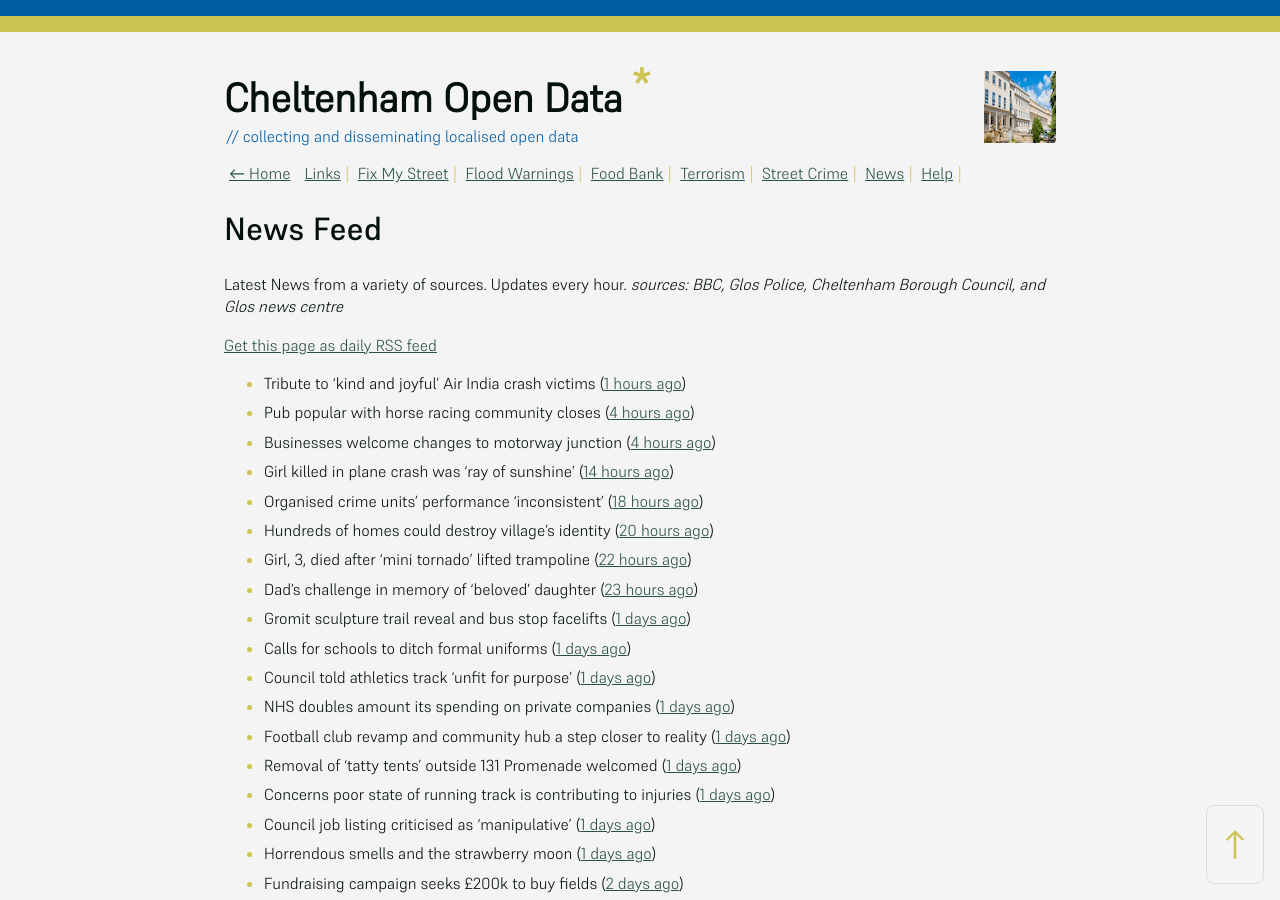
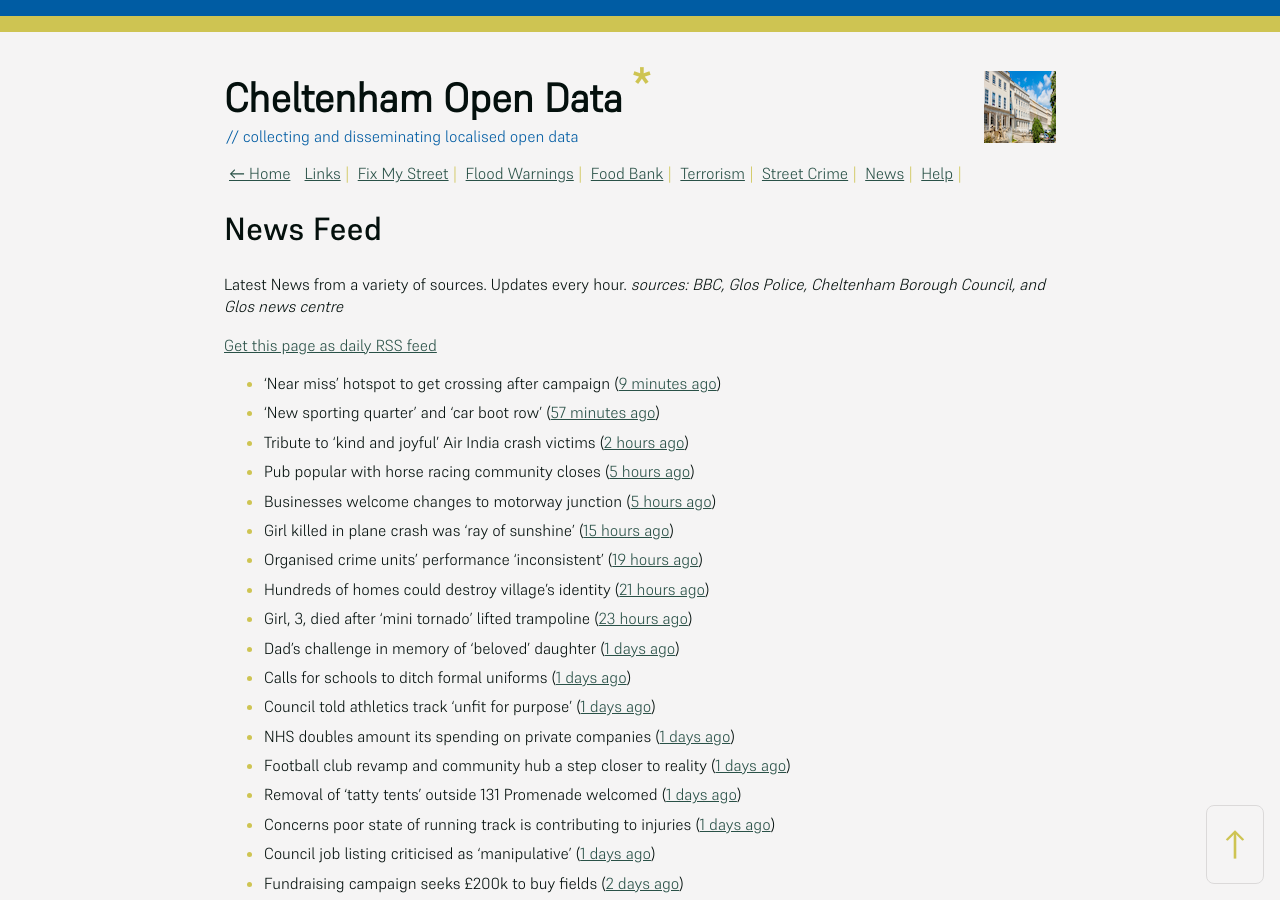
Before and after one commit to mat-0/cheltenham-open-data, a Jekyll site: the page built from _pages/news.md, in a window 1280 px wide and 900 px high. Built offline with Jekyll 4.4.1, drawn with Linux system fonts in a browser that asks for light colours.

Commit message:
Updated 2025-06-13 10:58:03

```diff
--- a/_pages/news.md
+++ b/_pages/news.md
@@ -12,15 +12,16 @@ _sources: BBC, Glos Police, Cheltenham Borough Council, and Glos news centre_
 [Get this page as daily RSS feed](/daily.rss)
 
 <!-- news_marker starts -->
-- Tribute to 'kind and joyful' Air India crash victims ([1 hours ago](https://www.bbc.com/news/articles/c20qv62dxq6o))
-- Pub popular with horse racing community closes ([4 hours ago](https://www.bbc.com/news/articles/czel4g51keno))
-- Businesses welcome changes to motorway junction ([4 hours ago](https://www.bbc.com/news/articles/c4gk1xllmrro))
-- Girl killed in plane crash was 'ray of sunshine' ([14 hours ago](https://www.bbc.com/news/articles/cq69npp0l9no))
-- Organised crime units' performance 'inconsistent' ([18 hours ago](https://www.bbc.com/news/articles/c8rezd6j42vo))
-- Hundreds of homes could destroy village's identity ([20 hours ago](https://www.bbc.com/news/articles/cdj9vnpx82po))
-- Girl, 3, died after 'mini tornado' lifted trampoline ([22 hours ago](https://www.bbc.com/news/articles/cx2j9p12m52o))
-- Dad's challenge in memory of 'beloved' daughter ([23 hours ago](https://www.bbc.com/news/articles/c3e5qzklpzpo))
-- Gromit sculpture trail reveal and bus stop facelifts ([1 days ago](https://www.bbc.com/news/articles/c706p9w35xeo))
+- 'Near miss' hotspot to get crossing after campaign ([9 minutes ago](https://www.bbc.com/news/articles/ckg75mj80kno))
+- 'New sporting quarter' and 'car boot row' ([57 minutes ago](https://www.bbc.com/news/articles/c249e52vp45o))
+- Tribute to 'kind and joyful' Air India crash victims ([2 hours ago](https://www.bbc.com/news/articles/c20qv62dxq6o))
+- Pub popular with horse racing community closes ([5 hours ago](https://www.bbc.com/news/articles/czel4g51keno))
+- Businesses welcome changes to motorway junction ([5 hours ago](https://www.bbc.com/news/articles/c4gk1xllmrro))
+- Girl killed in plane crash was 'ray of sunshine' ([15 hours ago](https://www.bbc.com/news/articles/cq69npp0l9no))
+- Organised crime units' performance 'inconsistent' ([19 hours ago](https://www.bbc.com/news/articles/c8rezd6j42vo))
+- Hundreds of homes could destroy village's identity ([21 hours ago](https://www.bbc.com/news/articles/cdj9vnpx82po))
+- Girl, 3, died after 'mini tornado' lifted trampoline ([23 hours ago](https://www.bbc.com/news/articles/cx2j9p12m52o))
+- Dad's challenge in memory of 'beloved' daughter ([1 days ago](https://www.bbc.com/news/articles/c3e5qzklpzpo))
 - Calls for schools to ditch formal uniforms ([1 days ago](https://www.bbc.com/news/articles/c79eg0w59y8o))
 - Council told athletics track 'unfit for purpose' ([1 days ago](https://www.bbc.com/news/articles/cvg76n7dxn9o))
 - NHS doubles amount its spending on private companies ([1 days ago](https://www.bbc.com/news/articles/cy0jzvxwr4xo))
@@ -28,7 +29,6 @@ _sources: BBC, Glos Police, Cheltenham Borough Council, and Glos news centre_
 - Removal of ‘tatty tents’ outside 131 Promenade welcomed ([1 days ago](https://gloucesternewscentre.co.uk/removal-of-tatty-tents-outside-131-promenade-welcomed/))
 - Concerns poor state of running track is contributing to injuries ([1 days ago](https://gloucesternewscentre.co.uk/concerns-poor-state-of-running-track-is-contributing-to-injuries/))
 - Council job listing criticised as 'manipulative' ([1 days ago](https://www.bbc.com/news/articles/c74qk45gxygo))
-- Horrendous smells and the strawberry moon ([1 days ago](https://www.bbc.com/news/articles/c2lk8l1ypxko))
 - Fundraising campaign seeks £200k to buy fields ([2 days ago](https://www.bbc.com/news/articles/c365lx9x187o))
 - The school sport no longer just for a rainy day ([2 days ago](https://www.bbc.com/news/articles/clygej1emezo))
 - Hospice grounds in full bloom for popular open gardens event ([2 days ago](https://gloucesternewscentre.co.uk/hospice-grounds-in-full-bloom-for-popular-open-gardens-event/))
```
Also changed, not shown: _data/flood.json (+5 -90 lines), _pages/fix-my-street.md (+3 -3 lines), index.md (+5 -5 lines).
